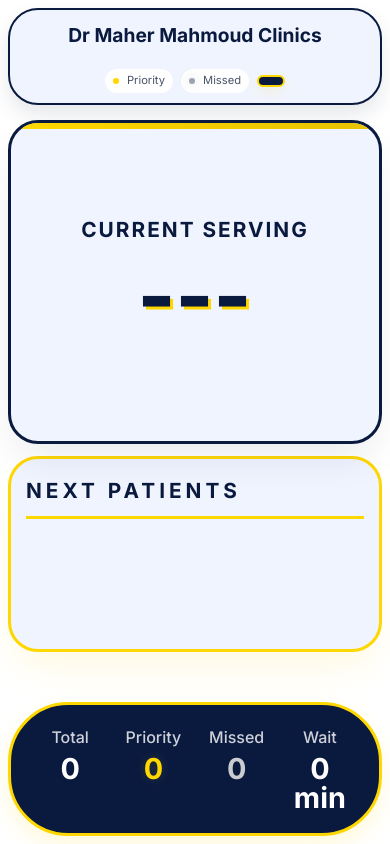
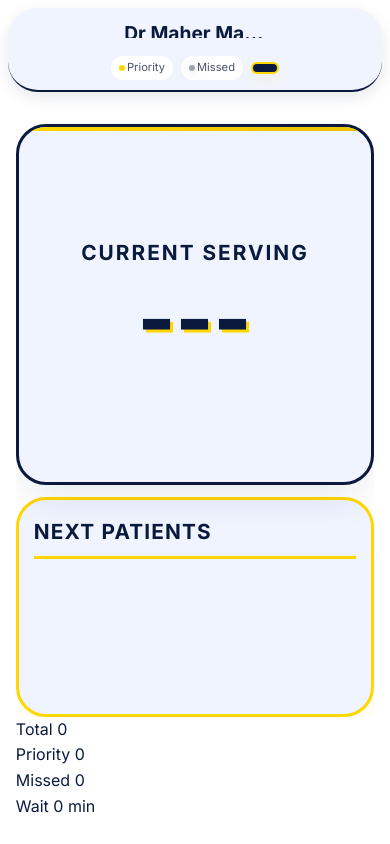
Before and after one commit to eyadmaherrr/clinic-queue, a website: page public/screen.html in a window 390 px wide. Drawn offline with nearby package versions, Linux system fonts and the light colour scheme.

Commit message:
Added screen page responsiveness.

```diff
--- a/public/screen.html
+++ b/public/screen.html
@@ -44,9 +44,6 @@
                     </div>
                 </div>
             </div>
-
-            <!-- Queue Info Bar with Counts -->
-            <div class="queue-info-bar">
                 <div class="queue-info-item">
                     <span class="info-label">Total</span>
                     <span class="info-value" id="totalInQueue">0</span>
--- a/public/style.css
+++ b/public/style.css
@@ -633,64 +633,80 @@ h2 {
 }
 
 /* ==================== TV SCREEN ==================== */
+/* ==================== TV SCREEN - NO SCROLL VERSION ==================== */
 .tv-screen {
   background-color: var(--bg-primary);
-  min-height: 100vh;
+  height: 100vh;
+  width: 100vw;
   display: flex;
   align-items: center;
   justify-content: center;
   font-family: 'Inter', sans-serif;
+  overflow: hidden;
+  position: fixed;
+  top: 0;
+  left: 0;
+  right: 0;
+  bottom: 0;
 }
 
 .screen-container {
   width: 100%;
-  max-width: 1800px;
-  margin: 0 auto;
-  padding: clamp(10px, 3vw, 30px);
+  height: 100vh;
+  max-width: 100%;
+  margin: 0;
+  padding: 0;
   display: flex;
   flex-direction: column;
-  height: 100vh;
-}
-
+  overflow: hidden;
+}
+
+/* Header - fixed height */
 .screen-header {
   display: flex;
   justify-content: space-between;
   align-items: center;
-  margin-bottom: 40px;
-  padding: 20px 30px;
+  padding: 2vh 3vw;
   background-color: var(--bg-card);
-  border-radius: 60px;
-  border: 2px solid var(--accent);
-  box-shadow: 0 10px 20px var(--blue-glow);
+  border-bottom: 2px solid var(--accent);
+  box-shadow: 0 5px 15px var(--blue-glow);
+  flex-shrink: 0;
+  height: 10vh;
+  min-height: 50px;
 }
 
 .screen-header h1 {
-  font-size: 2rem;
+  font-size: min(2.5vw, 4vh);
   color: var(--accent);
   font-weight: 700;
-  background: none;
+  white-space: nowrap;
+  overflow: hidden;
+  text-overflow: ellipsis;
+  max-width: 40%;
 }
 
 .header-right {
   display: flex;
   align-items: center;
-  gap: 20px;
+  gap: 1.5vw;
+  flex-shrink: 0;
 }
 
 .indicator {
   display: flex;
   align-items: center;
-  gap: 8px;
-  padding: 5px 12px;
+  gap: 0.5vw;
+  padding: 0.5vh 1vw;
   background-color: var(--bg-primary);
   border-radius: 30px;
-  font-size: 0.9rem;
+  font-size: min(1.2vw, 2vh);
   color: var(--text-secondary);
+  white-space: nowrap;
 }
 
 .indicator-dot {
-  width: 12px;
-  height: 12px;
+  width: min(1.2vw, 2vh);
+  height: min(1.2vw, 2vh);
   border-radius: 50%;
   display: inline-block;
 }
@@ -706,36 +722,42 @@ h2 {
 }
 
 .datetime {
-  font-size: 2rem;
+  font-size: min(2vw, 3.5vh);
   color: var(--gold);
   font-weight: 700;
   font-family: monospace;
   background-color: var(--accent);
-  padding: 10px 25px;
+  padding: 0.5vh 1.5vw;
   border-radius: 50px;
   border: 2px solid var(--gold);
   box-shadow: 0 5px 15px var(--gold-glow);
-}
-
+  white-space: nowrap;
+}
+
+/* Main content - takes remaining height */
 .screen-main {
   flex: 1;
   display: flex;
   flex-direction: column;
-  gap: 30px;
+  padding: 2vh 2vw;
+  overflow: hidden;
+  min-height: 0;
 }
 
 .split-layout {
   display: flex;
-  gap: 30px;
+  gap: 2vw;
   flex: 1;
-  min-height: 600px;
-}
-
+  min-height: 0;
+  overflow: hidden;
+}
+
+/* Left side - Current Serving */
 .current-serving-card {
   flex: 1.2;
   background: var(--bg-card);
-  border-radius: 80px;
-  padding: 50px;
+  border-radius: 3vh;
+  padding: 2vh 2vw;
   display: flex;
   flex-direction: column;
   justify-content: center;
@@ -744,6 +766,7 @@ h2 {
   box-shadow: 0 20px 40px -10px var(--blue-glow);
   position: relative;
   overflow: hidden;
+  min-width: 0;
 }
 
 .current-serving-card::before {
@@ -752,38 +775,40 @@ h2 {
   top: 0;
   left: 0;
   right: 0;
-  height: 6px;
+  height: 0.5vh;
   background: var(--gold-gradient);
 }
 
 .current-serving-label {
   color: var(--accent);
-  font-size: 2.5rem;
+  font-size: min(3vw, 5vh);
   font-weight: 700;
-  letter-spacing: 4px;
-  margin-bottom: 30px;
+  letter-spacing: 0.3vw;
+  margin-bottom: 2vh;
   text-transform: uppercase;
+  white-space: nowrap;
 }
 
 .current-serving-number {
-  font-size: 18rem;
+  font-size: min(20vw, 25vh);
   font-weight: 800;
   color: var(--accent);
   line-height: 1;
-  text-shadow: 3px 3px 0 var(--gold);
+  text-shadow: 0.3vw 0.3vh 0 var(--gold);
   font-family: 'Inter', sans-serif;
   animation: pulse 3s infinite;
+  white-space: nowrap;
 }
 
 .current-serving-name {
-  font-size: 4rem;
+  font-size: min(4vw, 6vh);
   font-weight: 800;
   color: var(--accent);
   line-height: 1.2;
-  text-shadow: 2px 2px 0 var(--gold);
+  text-shadow: 0.2vw 0.2vh 0 var(--gold);
   font-family: 'Inter', sans-serif;
-  margin-top: 20px;
-  letter-spacing: 2px;
+  margin-top: 2vh;
+  letter-spacing: 0.2vw;
   text-transform: uppercase;
   text-align: center;
   max-width: 90%;
@@ -791,53 +816,61 @@ h2 {
   overflow: hidden;
   text-overflow: ellipsis;
   position: relative;
+  padding-top: 1vh;
 }
 
 .current-serving-name::before {
   content: '';
   position: absolute;
-  top: -15px;
+  top: -0.5vh;
   left: 50%;
   transform: translateX(-50%);
-  width: 100px;
-  height: 3px;
+  width: 30%;
+  height: 0.3vh;
   background: linear-gradient(90deg, transparent, var(--gold), transparent);
   border-radius: 3px;
 }
 
+/* Right side - Next Patients */
 .next-patients-container {
   flex: 0.8;
   background-color: var(--bg-card);
-  border-radius: 80px;
-  padding: 50px 40px;
+  border-radius: 3vh;
+  padding: 2vh 1.5vw;
   display: flex;
   flex-direction: column;
   border: 3px solid var(--gold);
   box-shadow: 0 20px 40px -10px var(--gold-glow);
+  min-width: 0;
+  overflow: hidden;
 }
 
 .next-patients-label {
   color: var(--accent);
-  font-size: 2.5rem;
+  font-size: min(3vw, 5vh);
   font-weight: 700;
-  letter-spacing: 4px;
-  margin-bottom: 40px;
+  letter-spacing: 0.3vw;
+  margin-bottom: 2vh;
   text-transform: uppercase;
   border-bottom: 3px solid var(--gold);
-  padding-bottom: 15px;
+  padding-bottom: 1vh;
+  white-space: nowrap;
+  flex-shrink: 0;
 }
 
 .next-patients-grid {
   display: flex;
   flex-direction: column;
-  gap: 20px;
+  gap: 1vh;
   flex: 1;
   overflow-y: auto;
-  padding-right: 10px;
-}
-
+  padding-right: 0.5vw;
+  min-height: 0;
+}
+
+/* Hide scrollbar but keep functionality */
 .next-patients-grid::-webkit-scrollbar {
-  width: 8px;
+  width: 4px;
 }
 
 .next-patients-grid::-webkit-scrollbar-track {
@@ -852,39 +885,40 @@ h2 {
 
 .next-patient-item {
   background-color: white;
-  border-radius: 40px;
-  padding: 25px 35px;
-  display: flex;
-  align-items: center;
-  gap: 30px;
+  border-radius: 2vh;
+  padding: 1.2vh 1.5vw;
+  display: flex;
+  align-items: center;
+  gap: 1vw;
   transition: all 0.3s ease;
   border: 2px solid transparent;
-  animation: slideInRight 0.5s ease;
   box-shadow: 0 5px 15px var(--blue-glow);
   position: relative;
+  flex-shrink: 0;
 }
 
 .next-patient-item:hover {
   border-color: var(--gold);
-  transform: translateX(10px);
+  transform: translateX(0.5vw);
   background-color: #fff;
   box-shadow: 0 10px 25px var(--gold-glow);
 }
 
 .next-patient-number {
-  font-size: 3rem;
+  font-size: min(3vw, 4vh);
   font-weight: 800;
   color: var(--accent);
-  min-width: 140px;
+  min-width: 5vw;
   font-family: monospace;
   background: var(--gold-gradient);
   -webkit-background-clip: text;
   -webkit-text-fill-color: transparent;
   background-clip: text;
+  white-space: nowrap;
 }
 
 .next-patient-name {
-  font-size: 2rem;
+  font-size: min(2vw, 3vh);
   font-weight: 600;
   color: var(--text-primary);
   flex: 1;
@@ -896,16 +930,17 @@ h2 {
 /* Priority Patient Card with Star */
 .next-patient-item.priority {
   background: linear-gradient(135deg, #fff9e6, #fff2d0);
-  border-left: 5px solid var(--gold);
+  border-left: 0.5vw solid var(--gold);
   position: relative;
 }
 
 .next-patient-item.priority::after {
   content: "⭐";
   position: absolute;
-  top: 5px;
-  right: 10px;
-  font-size: 1.2rem;
+  top: 50%;
+  transform: translateY(-50%);
+  right: 1vw;
+  font-size: min(2vw, 3vh);
   opacity: 0.5;
 }
 
@@ -913,16 +948,17 @@ h2 {
 .next-patient-item.missed {
   background-color: #f5f5f5;
   opacity: 0.8;
-  border-left: 5px solid #9ca3af;
+  border-left: 0.5vw solid #9ca3af;
   position: relative;
 }
 
 .next-patient-item.missed::after {
   content: "⏰";
   position: absolute;
-  top: 5px;
-  right: 10px;
-  font-size: 1.2rem;
+  top: 50%;
+  transform: translateY(-50%);
+  right: 1vw;
+  font-size: min(2vw, 3vh);
   opacity: 0.5;
 }
 
@@ -946,48 +982,91 @@ h2 {
   font-weight: 900;
 }
 
-/* Queue Info Bar */
-.queue-info-bar {
-  display: grid;
-  grid-template-columns: repeat(4, 1fr);
-  gap: 15px;
-  background-color: var(--accent);
-  border-radius: 60px;
-  padding: 20px 25px;
-  margin-top: 20px;
-  border: 3px solid var(--gold);
-  box-shadow: 0 10px 25px var(--gold-glow);
-}
-
-.queue-info-item {
-  display: flex;
-  flex-direction: column;
-  align-items: center;
-  gap: 5px;
-  text-align: center;
-}
-
-.queue-info-item .info-label {
-  color: rgba(255, 255, 255, 0.8);
-  font-size: 1rem;
-  font-weight: 500;
-}
-
-.queue-info-item .info-value {
-  color: white;
-  font-size: 1.8rem;
-  font-weight: 700;
-  line-height: 1;
-}
-
-.priority-count {
-  color: var(--gold) !important;
-  text-shadow: 0 0 10px var(--gold-glow);
-}
-
-.missed-count {
-  color: #e0e0e0 !important;
-  opacity: 0.9;
+/* Responsive adjustments for specific breakpoints */
+@media (max-aspect-ratio: 1/1) {
+  /* Portrait mode - stack vertically */
+  .split-layout {
+    flex-direction: column;
+  }
+
+  .current-serving-number {
+    font-size: min(25vw, 20vh);
+  }
+
+  .next-patient-number {
+    font-size: min(5vw, 4vh);
+    min-width: 10vw;
+  }
+
+  .next-patient-name {
+    font-size: min(4vw, 3vh);
+  }
+
+  .next-patient-item {
+    padding: 1vh 2vw;
+  }
+}
+
+@media (max-width: 768px) {
+  /* Mobile devices */
+  .screen-header {
+    padding: 1vh 2vw;
+  }
+
+  .screen-header h1 {
+    font-size: min(4vw, 3vh);
+  }
+
+  .indicator {
+    padding: 0.3vh 1.5vw;
+    font-size: min(2.5vw, 2vh);
+  }
+
+  .datetime {
+    font-size: min(3vw, 2.5vh);
+    padding: 0.3vh 2vw;
+  }
+
+  .current-serving-number {
+    font-size: min(25vw, 15vh);
+  }
+
+  .current-serving-name {
+    font-size: min(5vw, 4vh);
+  }
+
+  .next-patient-number {
+    font-size: min(4vw, 3vh);
+    min-width: 12vw;
+  }
+
+  .next-patient-name {
+    font-size: min(3.5vw, 2.5vh);
+  }
+}
+
+/* Landscape mode for phones */
+@media (max-height: 500px) and (orientation: landscape) {
+  .screen-header {
+    height: 15vh;
+    padding: 1vh 2vw;
+  }
+
+  .current-serving-number {
+    font-size: min(20vh, 15vw);
+  }
+
+  .next-patient-item {
+    padding: 0.5vh 1vw;
+  }
+
+  .next-patient-number {
+    font-size: min(3vh, 2.5vw);
+  }
+
+  .next-patient-name {
+    font-size: min(2.5vh, 2vw);
+  }
 }
 
 /* ==================== TRACK PAGE ==================== */
```
